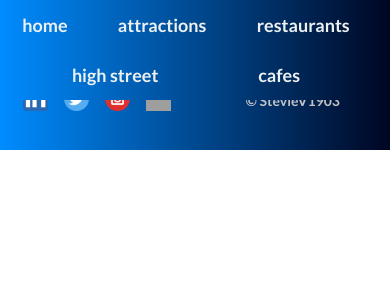
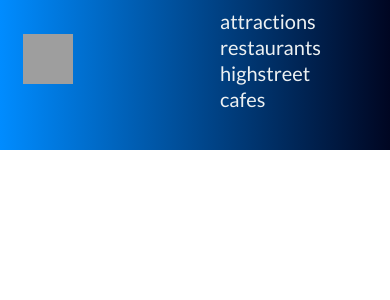
Before and after one commit to StevieV1903/react-dunbar-pages, a React (Create React App) app: page / in a window 390 px wide. Shown: the top 300 px of the page. Built offline with nearby package versions, Linux system fonts and the light colour scheme; grey boxes are pictures that could not be loaded.

Commit message:
navbar responsiveness refactor

```diff
--- a/src/components/HomepageComponent/Homepage.js
+++ b/src/components/HomepageComponent/Homepage.js
@@ -77,7 +77,7 @@ const Home = () => {
           </div>
         </nav>
 
-        <Video />
+        <Video url="https://www.youtube.com/watch?v=kWkFYZnbPSY" />
 
     </>
   );
--- a/src/components/NavBarComponent/Navbar.css
+++ b/src/components/NavBarComponent/Navbar.css
@@ -1,32 +1,43 @@
+
   .navbar {
+    box-sizing: border-box;
     display: grid;
-  grid-template-columns: 1fr;
+    grid-template-columns: 25% 75%;
     align-items: center;
     background-image: linear-gradient(to right, rgb(0, 140, 255), rgb(0, 6, 34) );
     position: fixed;
     z-index: 1;
     top: 0;
     width: 100%;
-  height: 100px;
+    height: 120px;
+  }
 
+  .navbar-home {
+    justify-content: center;
+    align-items: center;
+    margin-left: 30px;
+    padding: 10px 40px 10px 10px;
+  }
+
+  .navbar-home img {
+    width: 60px;
+    height: 60px;
   }
 
   .navbar-nav {
     display: flex;
     justify-content: flex-end;
     align-items: center;
-  list-style-type: none;
     margin: 0;
-  max-width: 100%;
-  height: 100%;
   }
 
   .navlink {
     color: #edf1f2;
-  font-size: 22px;
-  font-weight: bold;
-  text-align: center;
-  padding: 20px;
+    font-size: 26px;
+    padding-top: 35px;
+    padding-bottom: 35px;
+    padding-right: 15px;
+    padding-left: 15px;
     margin-right: 1.5em;
     transition: 0.5s;
     width: 100%;
@@ -34,30 +45,87 @@
 
   .navlink:hover {
     background-color: #008299;
+    text-decoration: underline;
+    font-size: 28px;
   }
+
+
+
 
   /* RESPONSIVE RULES; */
 
   @media screen and (max-width: 1024px) {
-  .navbar-nav {
-    flex-wrap: wrap;
-    justify-content: flex-end;
+
+    .navlink {
+      font-size: 24px;
+      margin-right: 20px;
     }
-  .navlink {
-    font-size: 22px;
-    padding: 10px;
-    margin-right: 1em;
+    .navlink:hover {
+      font-size: 26px;
     }
   }
 
   @media screen and (max-width: 768px) {
+
+    .navbar {
+      grid-template-columns: 100px auto;
+    }
+
+    .navbar-home {
+      justify-content: center;
+      margin-left: 10px;
+      padding: 10px;
+    }
+
+    .navlink {
+      font-size: 22px;
+      padding: 10px;
+      margin-bottom: 10px;
+    }
+
+    .navlink:hover {
+      font-size: 24px;
+    }
+
     .navbar-nav {
       flex-wrap: wrap;
-    justify-content: space-evenly;
+      justify-content: flex-end;
+      align-items: center;
+      display: grid;
+      grid-template-columns: 140px 140px;
+      grid-row-gap: 20px;
       }
   }
 
-@media screen and (max-width: 415px) {
+  @media screen and (max-width: 470px) {
+    .navbar {
+      grid-template-columns: auto 180px;
+    }
+    .navlink {
+      font-size: 20px;
+      line-height: 1.3;
+    }
+    .navlink:hover {
+      font-size: 20px;
+    }
+    .navbar-nav {
+      display: block;
+      flex-wrap: wrap;
+      justify-content: flex-end;
+    }
+    .navbar-home {
+      margin-left: 5px;
+    }
+    .navbar-home img {
+      width: 50px;
+      height: 50px;
+    }
+  }
+
+  /* @media screen and (max-width: 360px) {
+    .navbar {
+      grid-template-columns: auto 150px;
+    }
     .navlink {
       font-size: 18px;
     }
@@ -65,14 +133,4 @@
       flex-wrap: wrap;
       justify-content: space-evenly;
     }
-}
-
-@media screen and (max-width: 360px) {
-  .navlink {
-    font-size: 16px;
-  }
-  .navbar-nav {
-    flex-wrap: wrap;
-    justify-content: space-evenly;
-  }
-}
+  } */
--- a/src/components/NavBarComponent/Navbar.js
+++ b/src/components/NavBarComponent/Navbar.js
@@ -1,6 +1,7 @@
 import React from "react";
 import { Link } from "react-router-dom";
 import './Navbar.css'
+import Home from "../../assets/homeimg/home-button.png"
 
 
 
@@ -8,31 +9,44 @@ const Navbar = () => {
 
 
     return (
+
+
         <nav className="navbar">
 
+            <div className="navbar-home">
+
+                <Link to="/">
+                <img src={Home} />
+                </Link>
+
+            </div>
+
             <ul className="navbar-nav">
+           {/* <div className="navbar-home">
                  <li>
-                <Link to="/react-dunbar-pages" className="navlink">
-                    home
+                 <Link to="/" className="home-nav">
+                 <img src={Home} />
                  </Link>
             </li>
+             </div> */}
+
                 <li>
-                <Link to="/react-dunbar-pages/attractions" className="navlink">
+                <Link to="/attractions" className="navlink">
                     attractions
                 </Link>
                 </li>
                 <li>
-                <Link to="/react-dunbar-pages/restaurants" className="navlink">
+                <Link to="/restaurants" className="navlink">
                     restaurants
                 </Link>
                 </li>
-            <li>
-                <Link to="/react-dunbar-pages/highstreet" className="navlink">
-                    high street
+            <   li>
+                <Link to="/highstreet" className="navlink">
+                    highstreet
                 </Link>
                 </li>
                 <li>
-                <Link to="/react-dunbar-pages/cafes" className="navlink">
+                <Link to="/cafes" className="navlink">
                     cafes
                  </Link>
                 </li>
@@ -42,18 +56,3 @@ const Navbar = () => {
 }
 
 export default Navbar;
-
-//   <header>
-//     <section id="title">
-//       <img src="https://placebear.com/100/100" alt="bear">
-//       <h1>Bears? Bears.</h1>
-//     </section>
-
-//     <nav id="page-navigation">
-//       <ul class="horizontal-list">
-//         <li><a href="#home">home</a></li>
-//         <li><a href="#blog">blog</a></li>
-//         <li><a href="#contact">contact</a></li>
-//       </ul>
-//     </nav>
-//   </header>
--- a/src/components/VideoComponent/Video.js
+++ b/src/components/VideoComponent/Video.js
@@ -3,8 +3,9 @@ import ReactPlayer from 'react-player';
 import './Video.css'
 
 
-function Video() {
-    return (
+const Video = ({ url }) => {
+
+  return (
       <div className="video-container">
       <h3 className="video-text">
           WATCH: Danny MacAskill stunt-biking in and around the turquoise waters of Dunbar Harbour...
@@ -12,7 +13,7 @@ function Video() {
       <div className="player-wrapper">
         <div className="react-player">
         <ReactPlayer
-          url={"https://www.youtube.com/watch?v=kWkFYZnbPSY"}
+          url={ url }
           width='100%'
           height='100%'
           controls={true}
```
Lines whose indentation alone changed are shown as unchanged.
